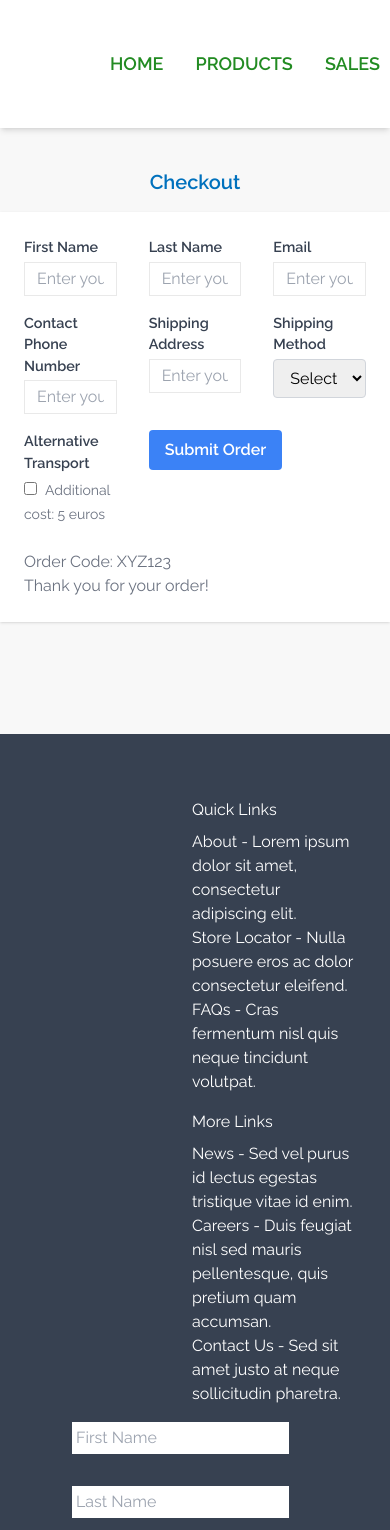
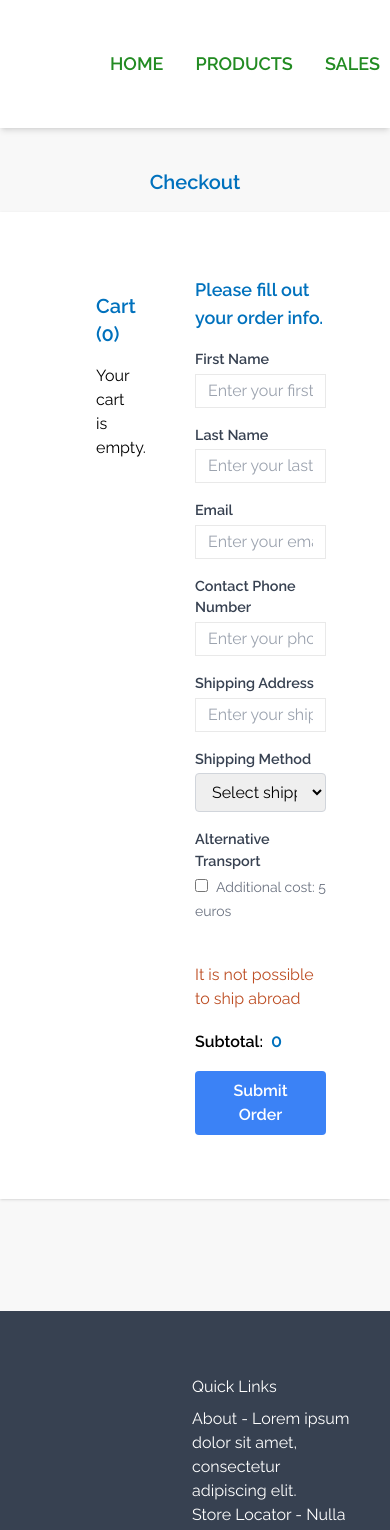
Before and after one commit to TheodosiouEleanna/e-commerce, a React (Create React App) app: page /checkout in a window 390 px wide. Shown: the top 1530 px of the page. Built offline with nearby package versions, Linux system fonts and the light colour scheme.

Commit message:
checkout form

```diff
--- a/src/components/Checkout.jsx
+++ b/src/components/Checkout.jsx
@@ -1,4 +1,6 @@
-import React from "react";
+import React, { useContext, useState } from "react";
+import { CartContext } from "../context/CartContext";
+import CartItem from "./CartItem";
 
 const fields = [
   {
@@ -56,15 +58,93 @@ const fields = [
 ];
 
 const CheckoutPage = () => {
+  const { cartItems, clearCart } = useContext(CartContext);
+  const [checkoutInfo, setCheckoutInfo] = useState({
+    firstName: "",
+    lastName: "",
+    email: "",
+    phoneNumber: "",
+    shippingAddress: "",
+    shippingMethod: "",
+    alternativeTransport: false,
+    showTransportDetails: false,
+  });
+
+  const [formSubmitted, setFormSubmitted] = useState(false);
+
+  const totalQuantity = cartItems.reduce((total, item) => {
+    return total + item.quantity;
+  }, 0);
+
+  const totalAmount = cartItems.reduce((total, item) => {
+    const itemPrice = item.sale
+      ? item.price - (Math.floor(Math.random() * 11) + 5)
+      : item.price;
+    return total + itemPrice * item.quantity;
+  }, 0);
+
+  const onChangeInput = (e, field) => {
+    console.log(e.target.value);
+    if (e.target.value === "Transport with delivery") {
+      setCheckoutInfo({
+        ...checkoutInfo,
+        [field]: e.target.value,
+        showTransportDetails: true,
+      });
+    } else {
+      setCheckoutInfo({
+        ...checkoutInfo,
+        [field]: e.target.value,
+        showTransportDetails: false,
+      });
+    }
+  };
+
+  const onClickSubmit = (e) => {
+    e.preventDefault();
+    setFormSubmitted(true);
+    clearCart();
+  };
+
   return (
     <div className='flex flex-col items-center justify-center mt-10'>
       <h2 className='text-xl font-bold mb-4 flex justify-start text-[#0071BD]'>
         Checkout
       </h2>
-      <div className='xl:w-[60%] lg:w-[80%] md:w-[80%] bg-white p-6 shadow'>
-        <form className='grid grid-cols-3 gap-4 gap-x-8'>
+      {formSubmitted ? (
+        <div className='xl:w-[60%] lg:w-[80%] md:w-[80%] bg-white p-16 shadow flex flex-col justify-center items-center'>
+          <p className='mt-4 font-bold'>
+            Order Code: <span className='font-normal'>XYZ123</span>
+          </p>
+          <p className='mt-4 font-bold text-[#0071BD]'>
+            Thank you for your order!
+          </p>
+        </div>
+      ) : (
+        <div className='xl:w-[60%] lg:w-[80%] md:w-[80%] bg-white p-16 shadow flex'>
+          <div className='w-[40%]'>
+            <h2 className='px-8 py-4 text-xl text-[#0071BD] font-bold'>
+              Cart ({totalQuantity})
+            </h2>
+            {cartItems.length === 0 ? (
+              <p className='px-8'>Your cart is empty.</p>
+            ) : (
+              <ul className='px-8 h-[70vh] overflow-scroll overflow-x-hidden'>
+                {cartItems.map((item) => (
+                  <CartItem key={item.id} item={item} />
+                ))}
+              </ul>
+            )}
+          </div>
+          <form
+            className='grid grid-cols-3 gap-4 gap-x-8 w-[50%] ml-auto'
+            onSubmit={onClickSubmit}
+          >
+            <h3 className='col-span-3 font-bold text-lg text-[#0071BD]'>
+              Please fill out your order info.
+            </h3>
             {fields.map((field) => (
-            <div className='col-span-1' key={field.id}>
+              <div className='col-span-3' key={field.id}>
                 <label
                   className='block font-bold text-gray-700 text-[0.9rem] mb-1'
                   htmlFor={field.id}
@@ -77,6 +157,7 @@ const CheckoutPage = () => {
                     id={field.id}
                     name={field.id}
                     required={field.required}
+                    onChange={(e) => onChangeInput(e, field.id)}
                   >
                     {field.options.map((option, index) => (
                       <option key={index} value={option}>
@@ -91,6 +172,7 @@ const CheckoutPage = () => {
                       type='checkbox'
                       id={field.id}
                       name={field.id}
+                      onChange={(e) => onChangeInput(e, field.id)}
                     />
                     <span className='text-gray-500 text-sm'>
                       {field.additionalCost}
@@ -104,12 +186,29 @@ const CheckoutPage = () => {
                     name={field.id}
                     placeholder={field.placeholder}
                     required={field.required}
+                    onChange={(e) => onChangeInput(e, field.id)}
                   />
                 )}
               </div>
             ))}
-
-          <div className='col-span-2'>
+            <div className='mt-6 col-span-3 text-gray-500'>
+              {checkoutInfo.showTransportDetails && (
+                <div className='text-[#BD4E24]'>
+                  <p>*Delivery cost will be 5 euros for the main land</p>
+                  <p>**Delivery cost will be 8 euros for the islands</p>
+                </div>
+              )}
+              <p className='text-[#BD4E24]'>
+                It is not possible to ship abroad
+              </p>
+            </div>
+            <div className='font-bold'>
+              Subtotal:
+              <span className='text-lg text-[#0071BD]  px-2'>
+                {totalAmount}
+              </span>
+            </div>
+            <div className='col-span-3 flex justify-center'>
               <button
                 className='bg-blue-500 text-white font-bold py-2 px-4 rounded hover:bg-blue-600'
                 type='submit'
@@ -118,12 +217,8 @@ const CheckoutPage = () => {
               </button>
             </div>
           </form>
-
-        <div className='mt-6 text-gray-500'>
-          <p>Order Code: XYZ123</p>
-          <p>Thank you for your order!</p>
         </div>
-      </div>
+      )}
     </div>
   );
 };
--- a/src/components/Footer.jsx
+++ b/src/components/Footer.jsx
@@ -79,6 +79,7 @@ const Footer = () => {
             </div>
           </div>
           <form onSubmit={handleSubmit} className='w-full lg:w-[30%] mx-10'>
+            <h2 className='text-lg font-bold mb-6'>Contact</h2>
             <input
               className='mb-8 w-2/3 p-1 text-gray-500 focus:border focus:border-[#228B22] focus:outline-none'
               type='text'
@@ -118,11 +119,11 @@ const Footer = () => {
       </footer>
       <div className='h-28 bg-[#3390ce] flex justify-center items-center'>
         <div className='text-center text-white font-bold'>
-          <p>Design by Eleanna</p>
+          {/* <p>Design by Eleanna</p> */}
         </div>
       </div>
       {showSnackbar && (
-        <div className='bg-[#228B22] text-white px-4 py-2 absolute bottom-4 left-1/2 transform -translate-x-1/2'>
+        <div className='bg-[#228B22] text-white px-4 py-2 fixed bottom-4 left-1/2 transform -translate-x-1/2'>
           Your message was submitted!
         </div>
       )}
--- a/src/components/ProductItem.jsx
+++ b/src/components/ProductItem.jsx
@@ -10,7 +10,7 @@ const ProductItem = ({ item, handleAddToCart }) => {
     <div
       key={item.id}
       className={`m-2 p-4 pt-0 flex flex-col ${
-        isProducts ? "h-[23rem]" : "h-[20rem]"
+        isProducts || isSales ? "h-[23rem]" : "h-[20rem]"
       } border bg-[#FFFFFF] border-[#E9E9E9] hover:border-[#228B22]`}
     >
       <Link to={`/products/${item.id}`}>
@@ -43,7 +43,7 @@ const ProductItem = ({ item, handleAddToCart }) => {
           </div>
         </div>
       </Link>
-      {isProducts && (
+      {(isProducts || isSales) && (
         <div className='flex justify-around mt-8'>
           <button
             className=' w-24 border bg-[#E9E9E9] text-sm font-bold hover:bg-[#228B22] hover:text-white'
--- a/src/components/ProductPage.jsx
+++ b/src/components/ProductPage.jsx
@@ -27,7 +27,7 @@ const ProductPage = () => {
             <img
               src={product.image}
               alt='Product'
-              className='object-cover w-[600px] h-[500px]'
+              className='object-cover w-[600px] h-full'
             />
           </div>
           <div className='w-1/2 p-10 '>
--- a/src/components/ProductsList.jsx
+++ b/src/components/ProductsList.jsx
@@ -132,7 +132,7 @@ function ProductsList() {
         )}
       </div>
       {showSnackbar && (
-        <div className='bg-[#228B22] text-white px-4 py-2 absolute bottom-4 left-1/2 transform -translate-x-1/2'>
+        <div className='bg-[#228B22] text-white px-4 py-2 fixed bottom-4 left-1/2 transform -translate-x-1/2'>
           Product added to cart!
         </div>
       )}
--- a/src/components/StarRating.jsx
+++ b/src/components/StarRating.jsx
@@ -49,7 +49,7 @@ const StarRating = () => {
         </svg>
       ))}
       {showSnackbar && (
-        <div className='bg-[#228B22] text-white px-4 py-2 absolute bottom-4 left-1/2 transform -translate-x-1/2'>
+        <div className='bg-[#228B22] text-white px-4 py-2 fixed bottom-4 left-1/2 transform -translate-x-1/2'>
           Thank you for your review!
         </div>
       )}
--- a/src/context/CartContext.js
+++ b/src/context/CartContext.js
@@ -50,6 +50,12 @@ const cartReducer = (state, action) => {
         ...state,
         showCart: !state.showCart,
       };
+    case "CLEAR_CART":
+      return {
+        ...state,
+        cartItems: [],
+      };
+
     default:
       return state;
   }
@@ -92,6 +98,10 @@ export const CartProvider = ({ children }) => {
     }
   };
 
+  const clearCart = () => {
+    dispatch({ type: "CLEAR_CART" });
+  };
+
   const toggleCart = useCallback(() => {
     console.log("why do you run");
     dispatch({ type: "TOGGLE_CART" });
@@ -116,6 +126,7 @@ export const CartProvider = ({ children }) => {
     showCart: state.showCart,
     toggleCart,
     addToCart,
+    clearCart,
     removeFromCart,
     increaseQuantity,
     decreaseQuantity,
--- a/src/productsData.js
+++ b/src/productsData.js
@@ -1,4 +1,4 @@
-export const products = [
+export const initialData = [
   {
     id: 1,
     name: "Organic Lavender Hand Soap",
@@ -265,3 +265,8 @@ export const announcements = [
       "Experience the transformative power of natural skincare. Explore our range of products and discover the joy of healthy, glowing skin. Shop online or visit our store to experience the difference of our natural skincare line.",
   },
 ];
+
+export const products = initialData.map((product) => ({
+  ...product,
+  code: `${product.id}-${product.name.replaceAll(" ", "-").toLowerCase()}`,
+}));
```
Lines whose indentation alone changed are shown as unchanged.
